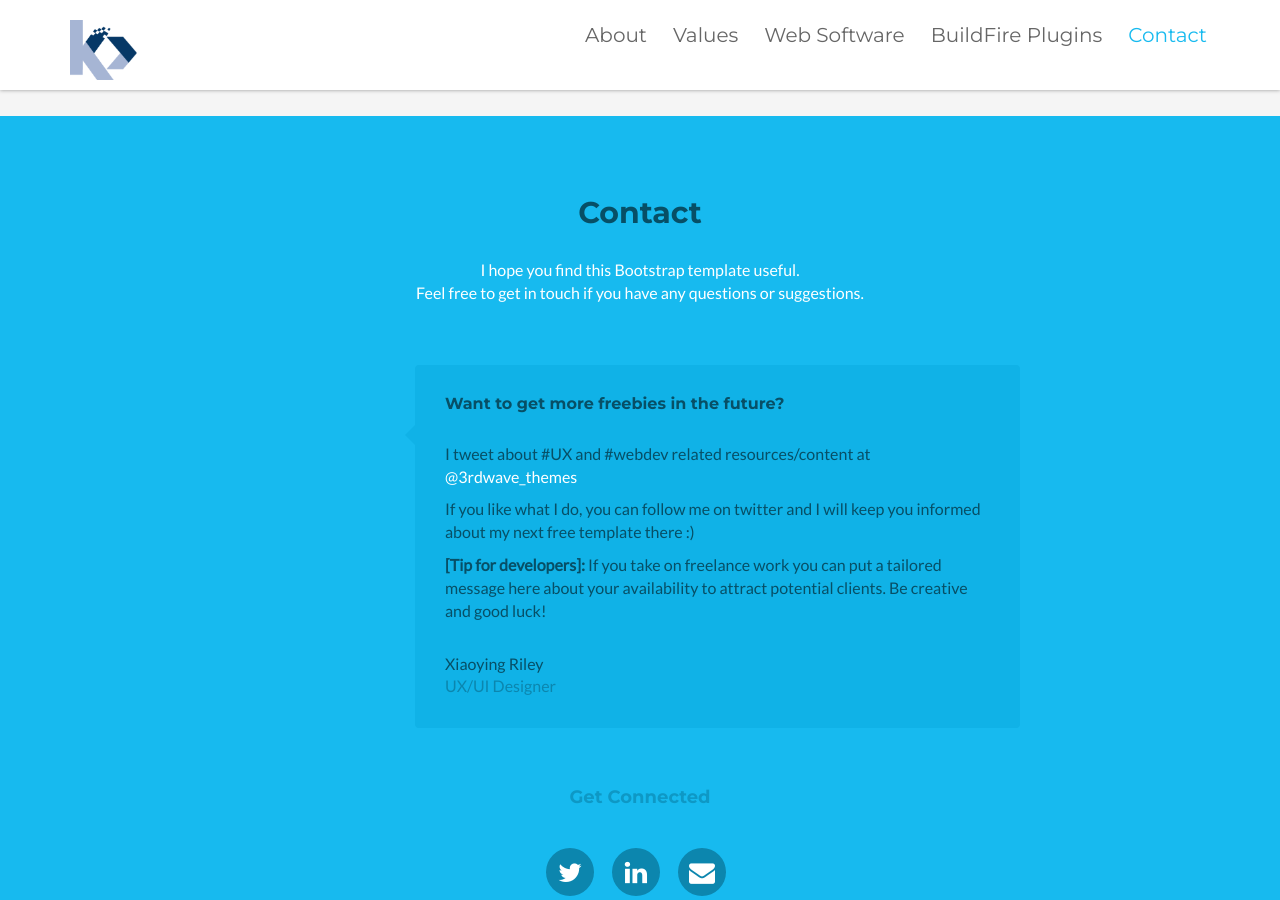
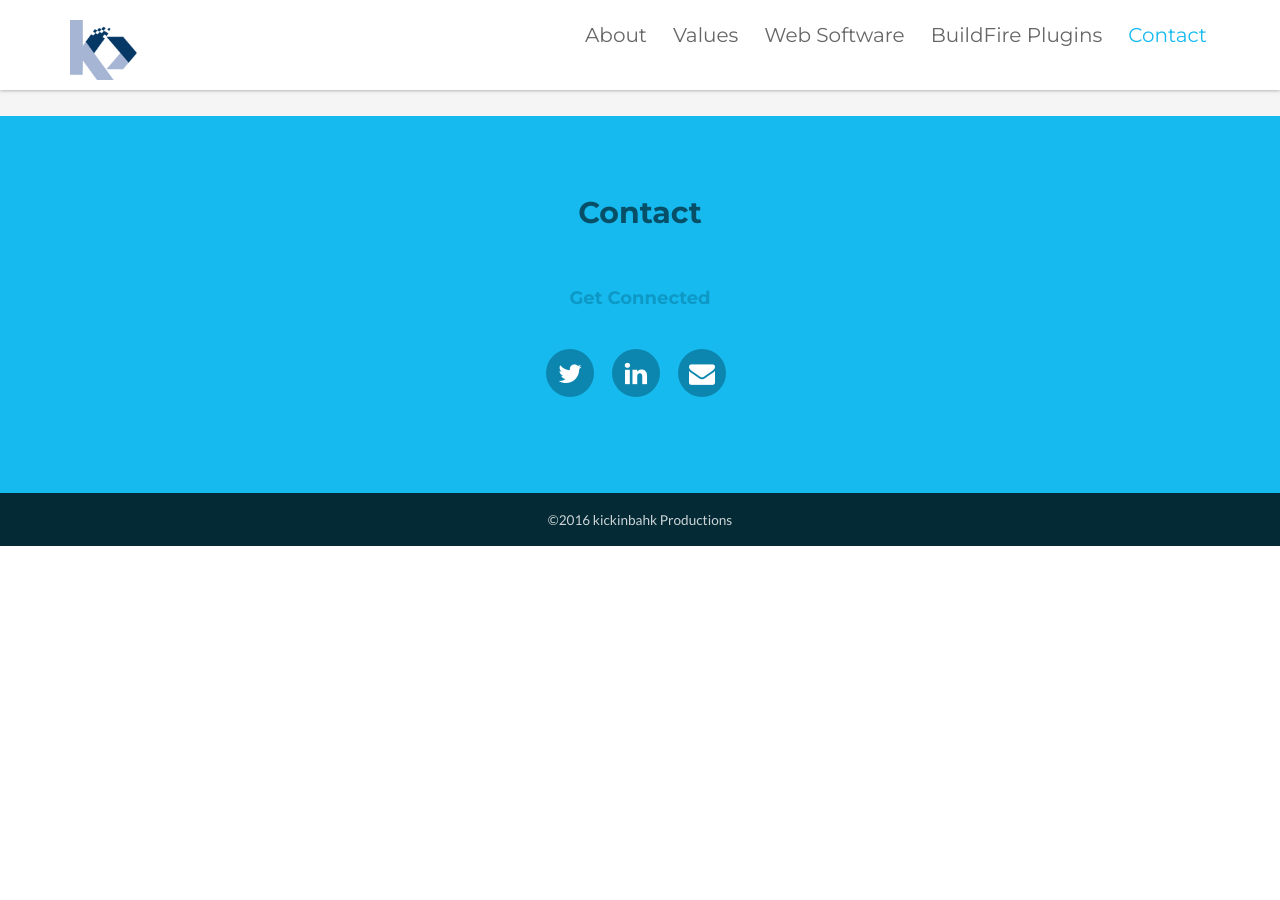
Before and after one commit to kickinbahkproductions/kickinbahkproductions-dev, a Jekyll site: the page built from index.html, in a window 1280 px wide and 900 px high, scrolled down 2938 px. Built offline with Jekyll 4.4.1, drawn with Linux system fonts in a browser that asks for light colours; after the commit the page ends 3484 px from its top, so only the background shows below that.

Commit message:
remove content for contact, edit comments

```diff
--- a/_includes/contact.html
+++ b/_includes/contact.html
@@ -3,20 +3,8 @@
   <div class="container">
     <div class="contact-inner">
       <h2 class="title  text-center">Contact</h2>
-      <p class="intro  text-center">I hope you find this Bootstrap template useful. <br />Feel free to get in touch if you have any questions or suggestions.</p>
-      <div class="author-message">
-        <div class="speech-bubble">
-          <h3 class="sub-title">Want to get more freebies in the future?</h3>
-          <p>I tweet about #UX and #webdev related resources/content at <a href="https://twitter.com/3rdwave_themes" target="_blank">@3rdwave_themes</a>
-          <p>If you like what I do, you can follow me on twitter and I will keep you informed about my next free template there :)</p>
-          <p><strong>[Tip for developers]:</strong> If you take on freelance work you can put a tailored message here about your availability to attract potential clients. Be creative and good luck!</p>
-          <div class="source">
-            <span class="name"><a href="https://twitter.com/3rdwave_themes" target="_blank">Xiaoying Riley</a></span>
-            <br />
-            <span class="title">UX/UI Designer</span>
-          </div><!--//source-->
-        </div><!--//speech-bubble-->
-      </div><!--//author-message-->
+      <p class="intro  text-center"></p>
+
       <div class="clearfix"></div>
       <div class="info text-center">
         <h4 class="sub-title">Get Connected</h4>
@@ -25,7 +13,7 @@
           <li><a href="https://www.linkedin.com/in/josiahmory"><i class="fa fa-linkedin"></i></a></li>
           <li class="last"><a href="mailto: kickinbahkproductions+site@gmail.com"><i class="fa fa-envelope"></i></a></li>
         </ul>
-      </div><!--//info-->
-    </div><!--//contact-inner-->
-  </div><!--//container-->
-</section><!--//contact-->
+      </div><!-- ** info ** -->
+    </div><!-- ** contact-inner ** -->
+  </div><!-- ** container ** -->
+</section><!-- ** contact ** -->
```
